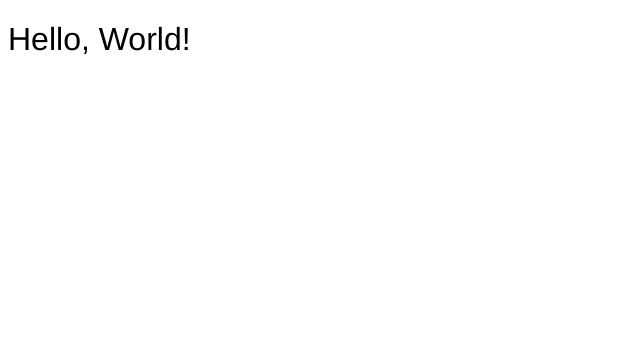
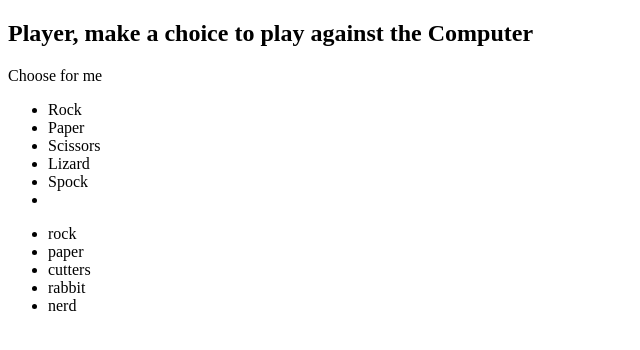
Before and after one commit to matochondrion/rpsls_game_service, a React app: page / in a window 1280 px wide. Shown: the top 350 px of the page, without its empty margins (0-640 px from the left). Built offline with nearby package versions, Linux system fonts and the light colour scheme; the HTML template or start-up script is replaced by a standard one.

Commit message:
setup game components

```diff
--- a/src/assets/styles/App.scss
+++ b/src/assets/styles/App.scss
@@ -1,4 +1,5 @@
 h1 {
   font-family: Helvetica;
   font-weight: 200;
+  color: green;
 }
--- a/src/components/App.js
+++ b/src/components/App.js
@@ -1,17 +1,19 @@
-import React from 'react';
-import PropTypes from 'prop-types';
-
-import '../assets/styles/App.scss';
-
+import React from "react";
+import PropTypes from "prop-types";
+import Game from "./Game";
 
 const App = ({ name }) => {
   return (
-    <h1>Hello, {name}!</h1>
+    <div>
+      <h1>Hello, {name}!</h1>
+      <h1>Hello, {name}!</h1>
+      <Game />
+    </div>
   );
 };
 
 App.propTypes = {
-  name: PropTypes.string,
+  name: PropTypes.string
 };
 
 export default App;
--- /dev/null
+++ b/src/components/Game.js
@@ -0,0 +1,97 @@
+import React from "react";
+import PropTypes from "prop-types";
+
+import "../assets/styles/App.scss";
+
+class Game extends React.Component {
+  constructor(props) {
+    super(props);
+    this.state = {
+      choices: [
+        {
+          choice: {
+            id: 1,
+            name: "rock"
+          }
+        },
+        {
+          choice: {
+            id: 2,
+            name: "paper"
+          }
+        },
+        {
+          choice: {
+            id: 3,
+            name: "cutters"
+          }
+        },
+        {
+          choice: {
+            id: 4,
+            name: "rabbit"
+          }
+        },
+        {
+          choice: {
+            id: 5,
+            name: "nerd"
+          }
+        }
+      ]
+    };
+  }
+
+  render() {
+    return (
+      <div className="game">
+        <h2>Player, make a choice to play against the Computer</h2>
+        <div>{/* status */}</div>
+        <div>Choose for me</div>
+
+        <ul className="choice-list">
+          <li>Rock</li>
+          <li>Paper</li>
+          <li>Scissors</li>
+          <li>Lizard</li>
+          <li>Spock</li>
+          <li>{/* TODO */}</li>
+        </ul>
+
+        <Choices choices={this.state.choices} />
+      </div>
+    );
+  }
+}
+
+class Choices extends React.Component {
+  render() {
+    const choices = [];
+
+    for (const [index, value] of this.props.choices.entries()) {
+      choices.push(<Choice key={index} label={value.choice.name} />);
+    }
+
+    return <ul className="choice-list">{choices}</ul>;
+  }
+}
+
+class Choice extends React.Component {
+  doSomething(label) {
+    this.setState({ choice: label });
+  }
+
+  render() {
+    return (
+      <li onClick={() => this.doSomething("clicked")}>{this.props.label}</li>
+    );
+  }
+}
+
+// App.propTypes = {
+//   name: PropTypes.string,
+//   choice: PropTypes.object,
+//   choices: PropTypes.object
+// };
+
+export default Game;
--- a/src/index.js
+++ b/src/index.js
@@ -2,5 +2,6 @@ import React from "react";
 import { render } from "react-dom";
 
 import App from "./components/App";
+import Game from "./components/Game";
 
-render(<App name="World" />, document.getElementById("root"));
+render(<Game name="World" />, document.getElementById("root"));
```
